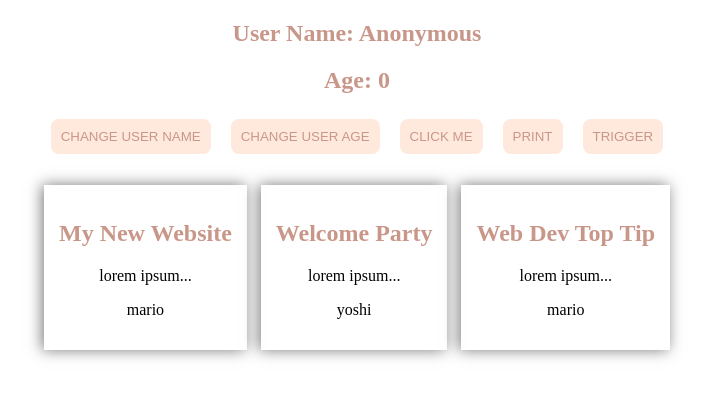
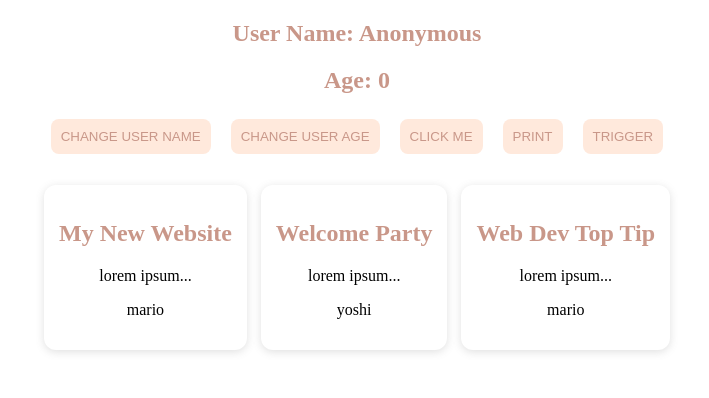
Before and after one commit to Ma9da/react-practicing, a React (Create React App) app: page / in a window 1280 px wide. Shown: the top 398 px of the page, without its empty margins (283-992 px from the left). Built offline with nearby package versions, Linux system fonts and the light colour scheme.

Commit message:
edited: styling

```diff
--- a/src/index.css
+++ b/src/index.css
@@ -27,10 +27,15 @@ h2{
   text-transform: capitalize;
 }
 .blog{
-  box-shadow: -2px 0px 14px #7a7a7a;
+  box-shadow: rgba(99, 99, 99, 0.2) 0px 2px 8px 0px;
   padding: 0.9375rem;
   margin: 1.625rem 0.4375rem;
   display: inline-block;
+  border-radius: 12px;
+  -webkit-border-radius: 12px;
+  -moz-border-radius: 12px;
+  -ms-border-radius: 12px;
+  -o-border-radius: 12px;
 }
 .blog:hover{
   transform: scale(1.1);
```
